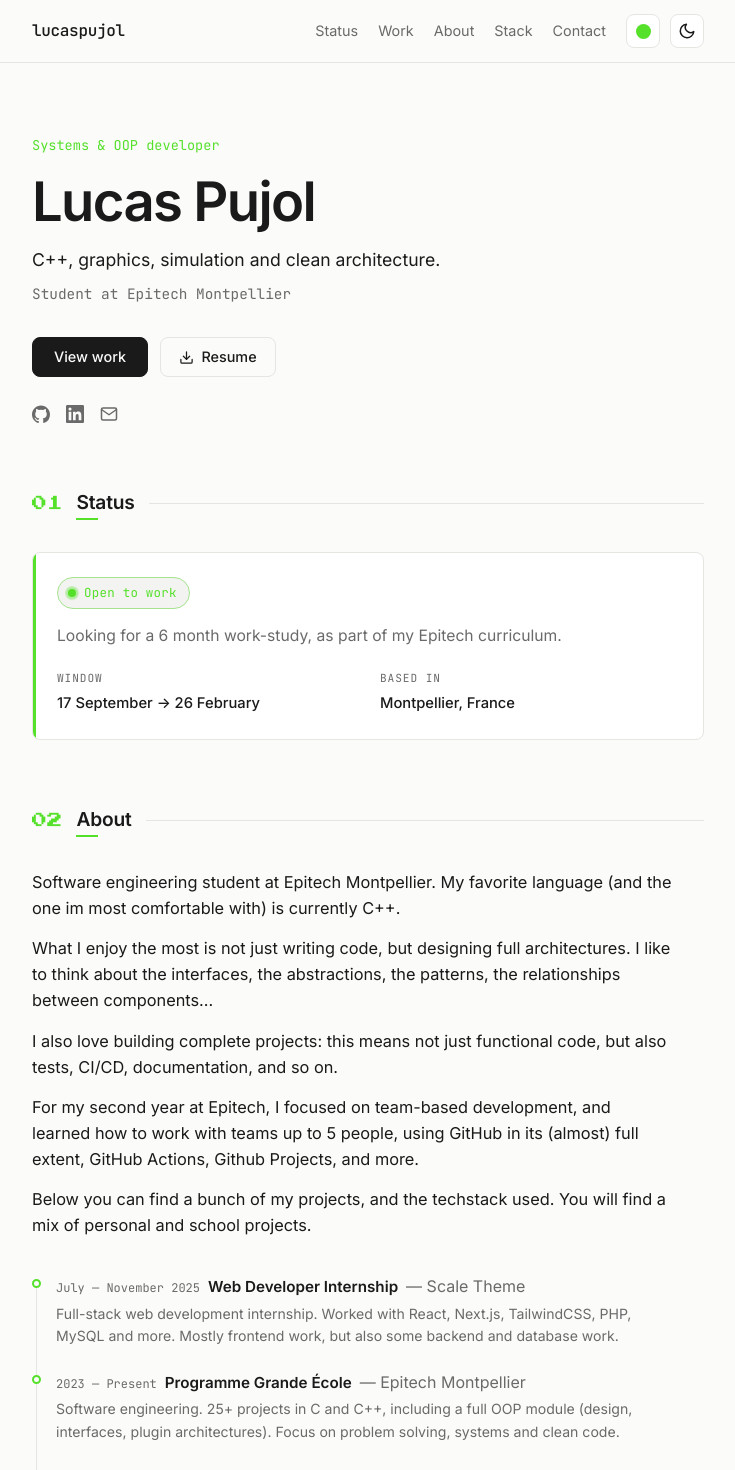
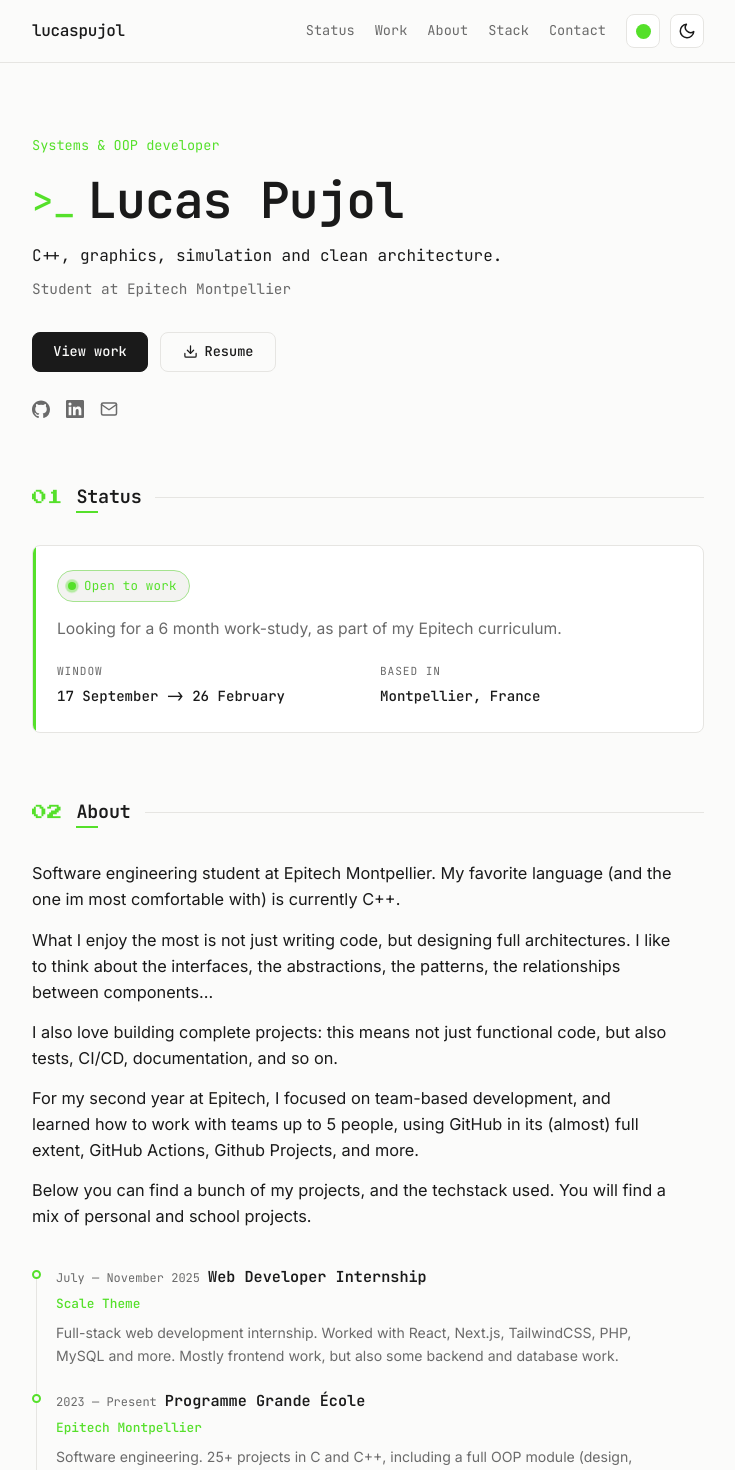
Before and after one commit to lucaspujol/portfolio, a React (Vite) app: page / in a window 1280 px wide. Shown: the top 1470 px of the page, without its empty margins (272-1007 px from the left). Built offline with nearby package versions, Linux system fonts and the light colour scheme.

Commit message:
feat(styles): enhance typography and add font styles for consistency

```diff
--- a/index.html
+++ b/index.html
@@ -7,7 +7,7 @@
     <link rel="preconnect" href="https://fonts.googleapis.com" />
     <link rel="preconnect" href="https://fonts.gstatic.com" crossorigin />
     <link
-      href="https://fonts.googleapis.com/css2?family=Inter:wght@400;500;600&family=JetBrains+Mono:wght@400;500&family=Press+Start+2P&display=swap"
+      href="https://fonts.googleapis.com/css2?family=Inter:wght@400;500;600&family=JetBrains+Mono:wght@400;500;600&family=Press+Start+2P&display=swap"
       rel="stylesheet"
     />
     <title>Lucas Pujol - Portfolio</title>
--- a/src/components/Experience.jsx
+++ b/src/components/Experience.jsx
@@ -7,8 +7,8 @@ export default function Experience({ items = [] }) {
           <div className="exp-line">
             <span className="exp-period">{exp.period}</span>
             <span className="exp-title">{exp.title}</span>
-            <span className="muted">— {exp.org}</span>
           </div>
+          <span className="exp-org">{exp.org}</span>
           <p className="exp-desc">{exp.description}</p>
         </div>
       ))}
--- a/src/components/Hero.jsx
+++ b/src/components/Hero.jsx
@@ -8,7 +8,12 @@ export default function Hero() {
   return (
     <section id="top" className="hero">
       <p className="hero-eyebrow">{role}</p>
-      <h1 className="hero-name">{name}</h1>
+      <h1 className="hero-name">
+        <span className="hero-prompt" aria-hidden="true">
+          &gt;<span className="hero-caret">_</span>
+        </span>
+        {name}
+      </h1>
       <p className="hero-tagline">{tagline}</p>
       <p className="hero-location">{intro}</p>
 
--- a/src/data/profile.js
+++ b/src/data/profile.js
@@ -37,7 +37,7 @@ export const profile = {
         'Software engineering. 25+ projects in C and C++, including a full OOP module (design, interfaces, plugin architectures). Focus on problem solving, systems and clean code.',
     },
     {
-      title: 'Baccalauréat Technologique (STI2D)',
+      title: 'Bac Technologique (STI2D)',
       org: 'Lycée Victor Hugo, Lunel',
       period: '2021 — 2023',
       description:
--- a/src/styles/global.css
+++ b/src/styles/global.css
@@ -64,6 +64,14 @@ a {
   color: var(--muted);
 }
 
+.font-sans {
+  font-family: var(--sans);
+}
+
+.font-mono {
+  font-family: var(--mono);
+}
+
 /* ---------- header ---------- */
 .site-header {
   position: sticky;
@@ -93,7 +101,8 @@ a {
   display: flex;
   gap: 20px;
   margin-left: auto;
-  font-size: 0.9rem;
+  font-family: var(--mono);
+  font-size: 0.85rem;
 }
 
 .nav a {
@@ -268,7 +277,8 @@ a {
 }
 
 .section-heading h2 {
-  font-size: 1.2rem;
+  font-family: var(--mono);
+  font-size: 1.15rem;
   font-weight: 600;
   letter-spacing: -0.01em;
 }
@@ -292,15 +302,43 @@ a {
 }
 
 .hero-name {
-  font-size: clamp(2.4rem, 7vw, 3.4rem);
+  font-family: var(--mono);
+  font-size: clamp(2.2rem, 6.4vw, 3.1rem);
   font-weight: 600;
-  letter-spacing: -0.03em;
-  line-height: 1.05;
+  letter-spacing: -0.02em;
+  line-height: 1.1;
+}
+
+.hero-prompt {
+  display: inline-block;
+  margin-right: 0.35em;
+  font-size: 0.72em;
+  font-weight: 500;
+  letter-spacing: 0;
+  color: var(--accent);
+  vertical-align: 0.12em;
+}
+
+.hero-caret {
+  animation: hero-blink 1s steps(1) infinite;
+}
+
+@keyframes hero-blink {
+  50% {
+    opacity: 0;
+  }
+}
+
+@media (prefers-reduced-motion: reduce) {
+  .hero-caret {
+    animation: none;
+  }
 }
 
 .hero-tagline {
   margin-top: 16px;
-  font-size: 1.1rem;
+  font-family: var(--mono);
+  font-size: 1rem;
   max-width: 34rem;
 }
 
@@ -347,7 +385,8 @@ a {
   border-radius: var(--radius);
   background: var(--text);
   color: var(--bg);
-  font-size: 0.9rem;
+  font-family: var(--mono);
+  font-size: 0.85rem;
   font-weight: 500;
   line-height: 1;
   transition: opacity 0.15s ease, border-color 0.15s ease, color 0.15s ease;
@@ -395,7 +434,8 @@ a {
 }
 
 .card-title {
-  font-size: 1.05rem;
+  font-family: var(--mono);
+  font-size: 1rem;
   font-weight: 600;
 }
 
@@ -487,7 +527,8 @@ a {
   display: inline-flex;
   align-items: center;
   gap: 6px;
-  font-size: 0.85rem;
+  font-family: var(--mono);
+  font-size: 0.82rem;
   color: var(--text);
   transition: color 0.15s ease;
 }
@@ -534,6 +575,7 @@ a {
   display: inline-flex;
   align-items: center;
   gap: 9px;
+  font-family: var(--mono);
   font-weight: 600;
 }
 
@@ -658,7 +700,8 @@ a {
 }
 
 .status-item-value {
-  font-size: 0.92rem;
+  font-family: var(--mono);
+  font-size: 0.88rem;
   font-weight: 500;
 }
 
@@ -715,6 +758,7 @@ a {
   flex-wrap: wrap;
   align-items: baseline;
   gap: 8px;
+  font-family: var(--mono);
 }
 
 .exp-period {
@@ -724,12 +768,22 @@ a {
 }
 
 .exp-title {
+  font-family: var(--mono);
   font-size: 0.95rem;
   font-weight: 600;
 }
 
+.exp-org {
+  display: block;
+  margin-top: 4px;
+  font-family: var(--mono);
+  font-size: 0.8rem;
+  font-weight: 500;
+  color: var(--accent);
+}
+
 .exp-desc {
-  margin-top: 3px;
+  margin-top: 8px;
   color: var(--muted);
   font-size: 0.88rem;
 }
@@ -787,7 +841,8 @@ a {
   align-items: center;
   gap: 12px;
   border-top: 1px solid var(--border);
-  font-size: 0.82rem;
+  font-family: var(--mono);
+  font-size: 0.78rem;
   color: var(--muted);
 }
 
```
